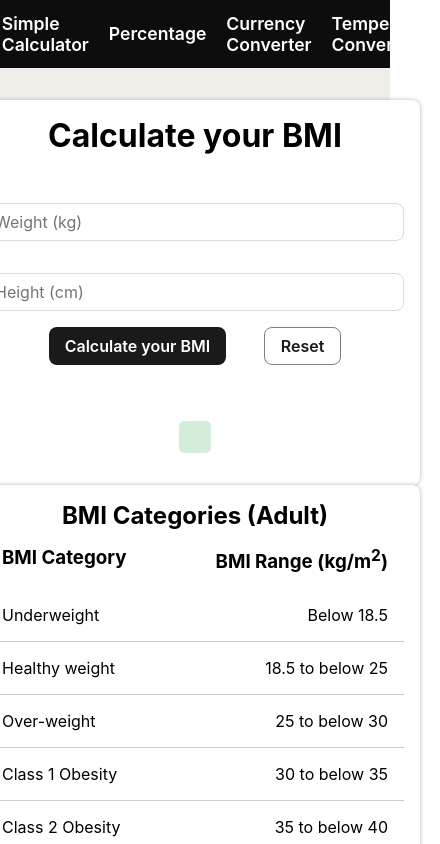
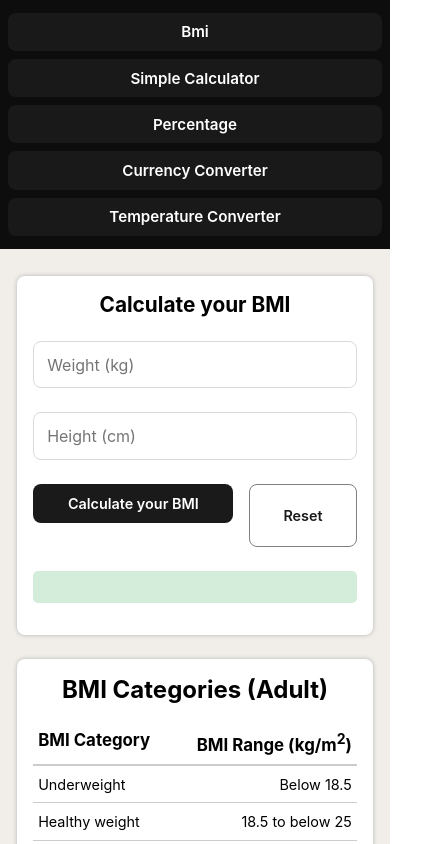
Before and after one commit to pen0808/Calculate-Anything, a React (Vite) app: page /#/ in a window 390 px wide. Shown: the top 844 px of the page, 440 px wide, since content can reach past the window. Built offline with nearby package versions, Linux system fonts and the light colour scheme.

Commit message:
Make it responsive

```diff
--- a/index.html
+++ b/index.html
@@ -3,7 +3,7 @@
   <head>
     <meta charset="UTF-8" />
     <link rel="icon" type="image/svg+xml" href="/favicon.svg" />
-    <meta name="viewport" content="width=device-width, initial-scale=1.0" />
+    <meta name="viewport" content="width=device-width, initial-scale=1.0, maximum-scale=1.0, user-scalable=no" />
     <title>calculate</title>
   </head>
   <body>
--- a/src/BMI/bmi.css
+++ b/src/BMI/bmi.css
@@ -1,129 +1,187 @@
-*{
+* {
   margin: 0;
   padding: 0;
   box-sizing: border-box;
 }
 
-.outercontainer{
+.outercontainer {
   display: flex;
   flex-direction: column;
   justify-content: center;
   align-items: center;
   background-color: rgb(241, 238, 233);
-  padding-top: 2rem;
+  padding: 2rem 1rem;
+  min-height: calc(100vh - 60px);
 }
 
-.bmicontainer{
-  width: 50%;
+.bmicontainer {
+  width: 90%;
+  max-width: 500px;
   background-color: white;
-  padding: 1rem;
+  padding: 1.5rem;
   border-radius: 0.5rem;
   box-shadow: 0 0 4px hsl(0, 0%, 70%);
-  min-width: 450px;
   display: flex;
   flex-direction: column;
   align-items: center;
 }
- h1{
+
+h1 {
   text-align: center;
-  margin-bottom: 3rem;
+  margin-bottom: 2rem;
+  font-size: 1.8rem;
 }
 
- .inputgrp{
-  width: 70%;
+.inputgrp {
+  width: 100%;
   display: flex;
   flex-direction: column;
-  row-gap: 0.5rem;
-  margin-bottom: 1rem;
+  row-gap: 0.8rem;
+  margin-bottom: 1.5rem;
 }
 
- .inputgrp input{
+.inputgrp input {
   width: 100%;
-  padding: 0.5rem;
+  padding: 0.8rem;
   font-size: 1rem;
   border: 1px solid rgb(218, 218, 218);
   border-radius: 0.5rem;
 }
 
- .calbtn{
-  padding: 0.5rem 1rem;
+.inputgrp label {
+  font-weight: 600;
+  color: #333;
+}
+
+.calbtn {
+  padding: 0.8rem 2rem;
   background-color: hsl(0, 0%, 10%);
   color: white;
   font-size: 1rem;
   font-weight: 600;
   border: none;
   border-radius: 0.5rem;
-  margin-bottom: 2rem;
+  margin-bottom: 1.5rem;
   cursor: pointer;
+  width: 100%;
+  max-width: 200px;
 }
 
- .calbtn:hover{
+.calbtn:hover {
   background-color: hsl(0, 0%, 0%);
-  transform: scale(1.02, 1.02);
+  transform: scale(1.02);
 }
 
- .result{
+.result {
   text-align: center;
   font-size: 1.5rem;
   font-weight: 600;
   color: #2b038a;
+  padding: 1rem;
+  background: #f8f9fa;
+  border-radius: 0.5rem;
+  width: 100%;
 }
 
- .btngrp{
-  width: 70%;
+.btngrp {
+  width: 100%;
   display: flex;
   justify-content: space-between;
+  gap: 1rem;
 }
 
- .resetbtn{
-  padding: 0.5rem 1rem;
+.resetbtn {
+  padding: 0.8rem 2rem;
   background-color: white;
   color: hsl(0, 0%, 10%);
   font-size: 1rem;
   font-weight: 600;
   border: 1px solid gray;
   border-radius: 0.5rem;
-  margin-bottom: 2rem;
   cursor: pointer;
+  flex: 1;
 }
 
- .resetbtn:hover{
+.resetbtn:hover {
   border: 1px solid hsl(0, 0%, 10%);
-  color: hsl(0, 0%, 0%);
-  transform: scale(1.02, 1.02);
+  background: #f0f0f0;
 }
 
- .bmiInfo{
-  width: 50%;
+.bmiInfo {
+  width: 90%;
+  max-width: 500px;
   background-color: white;
   border-radius: 0.5rem;
   box-shadow: 0 0 4px hsl(0, 0%, 70%);
-  min-width: 450px;
+  padding: 1.5rem;
+  margin-top: 1.5rem;
+}
+
+.bmiInfo h2 {
+  text-align: center;
+  margin-bottom: 1rem;
+}
+
+.infocontainer {
+  width: 100%;
+  display: flex;
+  flex-direction: column;
+}
+
+.bmiTitle {
+  width: 100%;
+  display: flex;
+  justify-content: space-between;
+  padding: 1rem 0.5rem;
+  font-weight: bold;
+  border-bottom: 2px solid hsl(0, 0%, 80%);
+}
+
+.row {
+  width: 100%;
+  display: flex;
+  justify-content: space-between;
+  padding: 0.8rem 0.5rem;
+  border-bottom: 1px solid hsl(0, 0%, 80%);
+}
+
+/* Tablet */
+@media (max-width: 768px) {
+  .bmicontainer, .bmiInfo {
+    width: 95%;
+  }
+
+  h1 {
+    font-size: 1.5rem;
+  }
+}
+
+/* Mobile */
+@media (max-width: 480px) {
+  .outercontainer {
+    padding: 1rem 0.5rem;
+  }
+
+  .bmicontainer, .bmiInfo {
     padding: 1rem;
   }
 
- .bmiInfo h2{
-  text-align: center;
+  h1 {
+    font-size: 1.3rem;
+    margin-bottom: 1.5rem;
   }
 
- .infocontainer{
-  width: 100%;
-  display: flex;
-  flex-direction: column;
-
+  .calbtn, .resetbtn {
+    padding: 0.7rem 1.5rem;
+    font-size: 0.9rem;
   }
 
- .bmiTitle{
-  width: 100%;
-  display: flex;
-  justify-content: space-between;
-  padding: 1rem;
+  .result {
+    font-size: 1.2rem;
   }
 
- .row{
-  width: 100%;
-  display: flex;
-  justify-content: space-between;
-  padding: 1rem;
-  border-bottom: 1px solid hsl(0, 0%, 80%);
+  .bmiTitle, .row {
+    font-size: 0.9rem;
+    padding: 0.6rem 0.3rem;
   }
+}
--- a/src/Currency/currency.css
+++ b/src/Currency/currency.css
@@ -1,11 +1,171 @@
 .currency-container {
   max-width: 600px;
-  margin: 2rem auto;
-  padding: 2rem;
+  margin: 1rem auto;
+  padding: 1.5rem;
   border-radius: 10px;
   box-shadow: 0 0 10px rgba(0,0,0,0.1);
   background: white;
+  width: 95%;
 }
+
+.currency-container h2 {
+  text-align: center;
+  margin-bottom: 1.5rem;
+  color: #333;
+  font-size: 1.5rem;
+}
+
+.api-source {
+  text-align: center;
+  margin-bottom: 1rem;
+}
+
+.live-badge, .static-badge {
+  display: inline-block;
+  padding: 0.3rem 0.8rem;
+  border-radius: 3px;
+  font-size: 0.85rem;
+  font-weight: bold;
+}
+
+.live-badge {
+  background: #d4edda;
+  color: #155724;
+}
+
+.static-badge {
+  background: #fff3cd;
+  color: #856404;
+}
+
+.converter-form {
+  display: flex;
+  flex-direction: column;
+  gap: 1.5rem;
+}
+
+.form-group {
+  display: flex;
+  flex-direction: column;
+  gap: 0.5rem;
+}
+
+.form-group label {
+  font-weight: bold;
+  color: #555;
+}
+
+.form-group input,
+.form-group select {
+  padding: 0.8rem;
+  border: 1px solid #ddd;
+  border-radius: 5px;
+  font-size: 1rem;
+  width: 100%;
+}
+
+.form-group input:focus,
+.form-group select:focus {
+  outline: none;
+  border-color: #007bff;
+}
+
+.swap-btn {
+  align-self: center;
+  padding: 0.5rem 1.5rem;
+  background: #f0f0f0;
+  border: none;
+  border-radius: 5px;
+  cursor: pointer;
+  font-size: 1rem;
+  width: 100%;
+  max-width: 200px;
+}
+
+.swap-btn:hover {
+  background: #e0e0e0;
+}
+
+.result {
+  margin-top: 1.5rem;
+  padding: 1rem;
+  background: #f8f9fa;
+  border-radius: 5px;
+  text-align: center;
+}
+
+.result h3 {
+  color: #28a745;
+  margin-bottom: 0.5rem;
+  font-size: 1.2rem;
+  word-wrap: break-word;
+}
+
+.result p {
+  color: #666;
+  font-size: 0.9rem;
+}
+
+.result .updated {
+  font-size: 0.8rem;
+  color: #999;
+  margin-top: 0.5rem;
+}
+
+.error {
+  padding: 0.8rem;
+  background: #fee;
+  color: #c00;
+  border-radius: 5px;
+  margin-bottom: 1rem;
+  text-align: center;
+  font-size: 0.9rem;
+}
+
+.loading {
+  text-align: center;
+  padding: 1rem;
+  color: #666;
+}
+
+/* Tablet */
+@media (max-width: 768px) {
+  .currency-container {
+    padding: 1.2rem;
+  }
+
+  .currency-container h2 {
+    font-size: 1.3rem;
+  }
+}
+
+/* Mobile */
+@media (max-width: 480px) {
+  .currency-container {
+    padding: 1rem;
+    margin: 0.5rem auto;
+  }
+
+  .currency-container h2 {
+    font-size: 1.2rem;
+    margin-bottom: 1rem;
+  }
+
+  .form-group input,
+  .form-group select {
+    padding: 0.7rem;
+    font-size: 0.95rem;
+  }
+
+  .result h3 {
+    font-size: 1.1rem;
+  }
+
+  .swap-btn {
+    padding: 0.6rem 1rem;
+  }
+}
+
 
 .status-bar {
   margin-bottom: 1rem;
--- a/src/Percentage/percentage.css
+++ b/src/Percentage/percentage.css
@@ -1,22 +1,22 @@
-*{
-    margin: 0;
-    padding: 0;
+* {
+  margin:0;
+  padding:0;
   box-sizing: border-box;
   font-family: -apple-system, BlinkMacSystemFont, 'Segoe UI', Roboto, sans-serif;
 }
 
-.container{
+.container {
   background-color: rgba(235, 235, 235, 0.492);
-    min-height: 100vh;
+  min-height: calc(100vh - 60px);
   display: flex;
   justify-content: center;
   align-items: center;
   padding: 1rem;
 }
 
-.inner-container{
+.inner-container {
   width: 90%;
-    max-width: 500px;
+  max-width: 550px;
   background-color: black;
   color: white;
   display: flex;
@@ -28,22 +28,23 @@
   padding: 2rem;
 }
 
-.title{
-    margin-bottom: 0.5rem;
+.title {
+  margin-bottom:0.5rem;
   font-size: 1.8rem;
+  text-align: center;
 }
 
-.inputgrp{
+.inputgrp {
   display: flex;
   justify-content: space-between;
   width: 100%;
-    gap: 2rem;
+  gap: 1.5rem;
   flex-wrap: wrap;
 }
 
-.inputs{
-    width: 48%;
-    min-width: 250px;
+.inputs {
+  flex: 1;
+  min-width: 200px;
   display: flex;
   justify-content: center;
   align-items: flex-start;
@@ -51,14 +52,14 @@
   gap: 1.5rem;
 }
 
-.input2{
-    width: 100%;
+.input2 {
+  width:100%;
   border-radius: 0.5rem;
 }
 
-.input2 input{
-    width: 100%;
-    padding: 0.7rem;
+.input2 input {
+  width:100%;
+  padding:0.7rem;
   border: 1px solid #444;
   border-radius: 0.3rem;
   background-color: #333;
@@ -66,76 +67,132 @@
   font-size: 1rem;
 }
 
-.percent{
+.input2 label {
+  display: block;
+  margin-bottom: 0.3rem;
+  color: #ccc;
+}
+
+.percent {
   display: flex;
   justify-content: center;
   align-items: center;
   gap: 10px;
 }
 
-.percent input{
-    flex: 1;
+.percent input {
+  flex:1;
 }
 
-.percent span{
+.percent span {
   color: #aaa;
-    font-size: 1.1rem;
+  font-size:1.1rem;
+  white-space: nowrap;
 }
 
-.btn-group{
+.btn-group {
   display: flex;
-    gap: 1rem;
-    margin-top: 0.5rem;
+  gap:1rem;
+  margin-top:0.5rem;
+  width:100%;
 }
 
-.btn-group button{
-    padding: 0.7rem 1rem;
+.btn-group button {
+  padding:0.7rem 1rem;
   border: none;
   border-radius: 0.3rem;
   cursor: pointer;
-    font-size: 1rem;
+  font-size:1rem;
   transition: background-color 0.2s;
-    flex: 1;
+  flex:1;
 }
 
-.btn-group button:first-child{
+.btn-group button:first-child {
   background-color: #007bff;
   color: white;
 }
 
-.btn-group button:first-child:hover{
+.btn-group button:first-child:hover {
   background-color: #0056b3;
 }
 
-.btn-group button:last-child{
+.btn-group button:last-child {
   background-color: #6c757d;
   color: white;
 }
 
-.btn-group button:last-child:hover{
+.btn-group button:last-child:hover {
   background-color: #545b62;
 }
 
-.answer{
-    width: 48%;
-    min-width: 250px;
+.answer {
+  flex:1;
+  min-width: 200px;
   background-color: #222;
   display: flex;
   justify-content: center;
   align-items: center;
   flex-direction: column;
-    gap: 0.5rem;
-    padding: 1.5rem;
-    border-radius: 0.5rem;
+  gap:0.5rem;
+  padding:1.5rem;
+  border-radius:0.5rem;
 }
 
-.answer p:first-child{
+.answer p:first-child {
   color: #aaa;
-    font-size: 0.9rem;
+  font-size:0.9rem;
 }
 
-.answer p:last-child{
+.answer p:last-child {
   font-size: 1.8rem;
   font-weight: bold;
   color: white;
+  text-align: center;
 }
+
+/* Tablet */
+@media (max-width: 768px) {
+  .inner-container {
+    padding: 1.5rem;
+  }
+
+  .title {
+    font-size: 1.5rem;
+  }
+
+  .inputgrp {
+    flex-direction: column;
+  }
+
+  .inputs, .answer {
+    min-width: 100%;
+  }
+}
+
+/* Mobile */
+@media (max-width: 480px) {
+  .container {
+    padding: 0.5rem;
+  }
+
+  .inner-container {
+    padding: 1rem;
+    width: 95%;
+  }
+
+  .title {
+    font-size: 1.3rem;
+  }
+
+  .inputs {
+    gap: 1rem;
+  }
+
+  .btn-group {
+    flex-direction: column;
+  }
+
+  .answer p:last-child {
+    font-size: 1.5rem;
+  }
+}
--- a/src/index.css
+++ b/src/index.css
@@ -1,21 +1,81 @@
-nav{
+* {
+  margin: 0;
+  padding: 0;
+  box-sizing: border-box;
+}
+
+body {
+  font-family: -apple-system, BlinkMacSystemFont, 'Segoe UI', 'Roboto', 'Oxygen', 'Ubuntu', 'Cantarell', 'Fira Sans', 'Droid Sans', 'Helvetica Neue', sans-serif;
+  -webkit-font-smoothing: antialiased;
+  -moz-osx-font-smoothing: grayscale;
+  background: linear-gradient(135deg, #667eea 0%, #764ba2 100%);
+  min-height: 100vh;
+}
+
+#root {
+  min-height: 100vh;
+  padding: 0;
+}
+
+nav {
   width: 100%;
   display: flex;
   justify-content: center;
   align-items: center;
-    gap: 20px;
-    padding: 0.8rem 2rem;
+  gap: 15px;
+  padding: 1rem 1rem;
   background-color: rgb(13, 13, 14);
+  flex-wrap: wrap;
 }
 
-a{
+nav a {
   text-decoration: none;
   color: white;
-    font-size: 1.1rem;
+  font-size: 1rem;
   font-weight: 600;
+  padding: 0.5rem 0.8rem;
+  border-radius: 5px;
+  transition: all 0.3s ease;
+  white-space: nowrap;
 }
 
-a:hover{
+nav a:hover {
   color: rgb(110, 76, 233);
   text-decoration: underline;
+  background: rgba(255, 255, 255, 0.1);
 }
+
+/* Tablet */
+@media (max-width: 768px) {
+  nav {
+    gap: 10px;
+    padding: 0.8rem 0.5rem;
+  }
+
+  nav a {
+    font-size: 0.9rem;
+    padding: 0.4rem 0.6rem;
+  }
+}
+
+/* Mobile */
+@media (max-width: 480px) {
+  nav {
+    flex-direction: column;
+    gap: 8px;
+    padding: 0.8rem 0.5rem;
+  }
+
+  nav a {
+    width: 100%;
+    text-align: center;
+    font-size: 0.95rem;
+    padding: 0.6rem;
+    background: rgba(255, 255, 255, 0.05);
+    border-radius: 8px;
+  }
+
+  nav a:hover {
+    background: rgba(110, 76, 233, 0.2);
+  }
+}
```
Also changed, not shown: src/Calculator/calculator.css (+82 -17 lines), src/Temperature/temperature.css (+61 -4 lines). Lines whose indentation alone changed are shown as unchanged.
